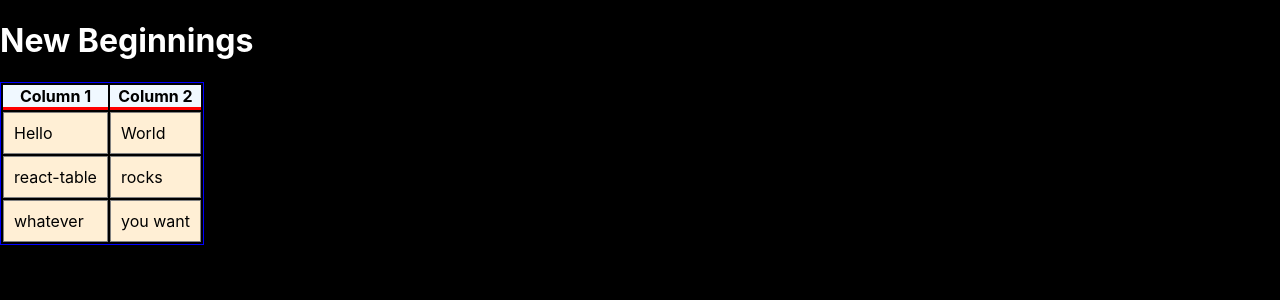
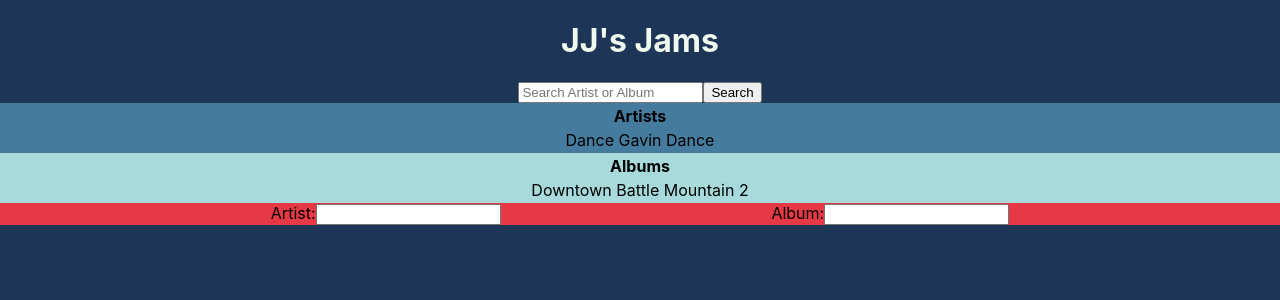
Before and after one commit to jonathanjewett/jjs-jams, a React (Create React App) app: page / in a window 1280 px wide. Shown: the top 300 px of the page. Built offline with nearby package versions, Linux system fonts and the light colour scheme.

Commit message:
basic skeleton created, sample data created

```diff
--- a/src/App.css
+++ b/src/App.css
@@ -39,9 +39,10 @@
 }
 
 h1 {
-  color: white;
+  text-align: center;
+  color: #f1faee;
 }
 
 body {
-  background-color: black;
+  background-color: #1d3557;
 }
--- a/src/App.js
+++ b/src/App.js
@@ -1,11 +1,39 @@
 import './App.css';
 import Results from './components/Results.jsx';
+import Search from './components/Search.jsx';
+import AddAlbum from './components/AddAlbum.jsx';
 
 function App() {
+  let sampleData = [
+    {
+      artist: "Dance Gavin Dance",
+      albums: [
+        {name: "Downtown Battle Mountain 2"},
+        {name: "Mothership"}
+      ]
+    },
+    {
+      artist: "Arctic Monkeys",
+      albums: [
+        {name: "Whatever People Say I am, That's What I'm Not"},
+        {name: "Tranquility Base Hotel & Casino"}
+      ]
+    },
+    {
+      artist: "blink-182",
+      albums: [
+        {name: "Enema of The State"},
+        {name: "The Mark, Tom And Travis Show"},
+        {name: "Take Off Your Pants And Jacket"}
+      ]
+    }
+  ];
   return (
     <div>
-      <h1>New Beginnings</h1>
-      <Results />
+      <h1>JJ's Jams</h1>
+      <Search/>
+      <Results/>
+      <AddAlbum/>
     </div>
   );
 }
--- /dev/null
+++ b/src/components/AddAlbum.css
@@ -0,0 +1,5 @@
+.addAlbum {
+    display: flex;
+    justify-content: space-evenly;
+    background-color: #e63946;
+}
--- /dev/null
+++ b/src/components/AddAlbum.jsx
@@ -0,0 +1,19 @@
+import React from 'react';
+import './AddAlbum.css';
+
+const AddAlbum = (props) => {
+    return (
+        <form className="addAlbum">
+            <label>
+                Artist:
+                <input type="text"/>
+            </label>
+            <label>
+                Album:
+                <input type="text"/>
+            </label>
+        </form>
+    );
+}
+
+export default AddAlbum;
--- a/src/components/Results.css
+++ b/src/components/Results.css
@@ -0,0 +1,17 @@
+.results {
+    display: flex;
+    flex-direction: column;
+}
+
+.artists {
+    /* display: flex;
+    flex-direction: column;
+    justify-content: center; */
+    text-align: center;
+    background-color: #457b9d;
+}
+
+.albums {
+    text-align: center;
+    background-color: #a8dadc;
+}
--- a/src/components/Results.jsx
+++ b/src/components/Results.jsx
@@ -1,93 +1,43 @@
 import React from 'react';
-import { useTable } from 'react-table';
+import './Results.css';
 
 const Results = (props) => {
-    const data = React.useMemo(
-        () => [
-            {
-                col1: 'Hello',
-                col2: 'World',
-            },
-            {
-                col1: 'react-table',
-                col2: 'rocks',
-            },
-            {
-                col1: 'whatever',
-                col2: 'you want',
-            },
-        ],
-        []
-    );
-
-    const columns = React.useMemo(
-        () => [
-            {
-                Header: 'Column 1',
-                accessor: 'col1', // accessor is the "key" in the data
-            },
-            {
-                Header: 'Column 2',
-                accessor: 'col2',
-            },
-        ],
-        []
-    );
-
-    const {
-        getTableProps,
-        getTableBodyProps,
-        headerGroups,
-        rows,
-        prepareRow,
-    } = useTable({ columns, data });
-
     return (
-        <table {...getTableProps()} style={{ border: 'solid 1px blue' }}>
+        <div className="results">
+            <table className="artists">
                 <thead>
-         {headerGroups.map(headerGroup => (
-           <tr {...headerGroup.getHeaderGroupProps()}>
-             {headerGroup.headers.map(column => (
-               <th
-                 {...column.getHeaderProps()}
-                 style={{
-                   borderBottom: 'solid 3px red',
-                   background: 'aliceblue',
-                   color: 'black',
-                   fontWeight: 'bold',
-                 }}
-               >
-                 {column.render('Header')}
+                    <tr>
+                        <th>
+                            Artists
                         </th>
-             ))}
                     </tr>
-         ))}
                 </thead>
-       <tbody {...getTableBodyProps()}>
-         {rows.map(row => {
-           prepareRow(row)
-           return (
-             <tr {...row.getRowProps()}>
-               {row.cells.map(cell => {
-                 return (
-                   <td
-                     {...cell.getCellProps()}
-                     style={{
-                       padding: '10px',
-                       border: 'solid 1px gray',
-                       background: 'papayawhip',
-                     }}
-                   >
-                     {cell.render('Cell')}
+                <tbody>
+                    <tr>
+                        <td>
+                            Dance Gavin Dance
                         </td>
-                 )
-               })}
                     </tr>
-           )
-         })}
                 </tbody>
             </table>
-    );
+            <table className="albums">
+                <thead>
+                    <tr>
+                        <th>
+                            Albums
+                        </th>
+                    </tr>
+                </thead>
+                <tbody>
+                    <tr>
+                        <td>
+                            Downtown Battle Mountain 2
+                        </td>
+                    </tr>
+                </tbody>
+            </table>
+        </div>
+    )
 }
 
 export default Results;
--- /dev/null
+++ b/src/components/Search.css
@@ -0,0 +1,4 @@
+.searchDiv {
+    display: flex;
+    justify-content: center;
+}
--- /dev/null
+++ b/src/components/Search.jsx
@@ -0,0 +1,17 @@
+import React from 'react';
+import './Search.css';
+
+const Search = (props) => {
+    return (
+        <form className="searchDiv">
+            <input
+            className="searchBox"
+            type="text"
+            placeholder="Search Artist or Album"
+            />
+            <button type="submit">Search</button>
+        </form>
+    );
+}
+
+export default Search;
```
Lines whose indentation alone changed are shown as unchanged.
